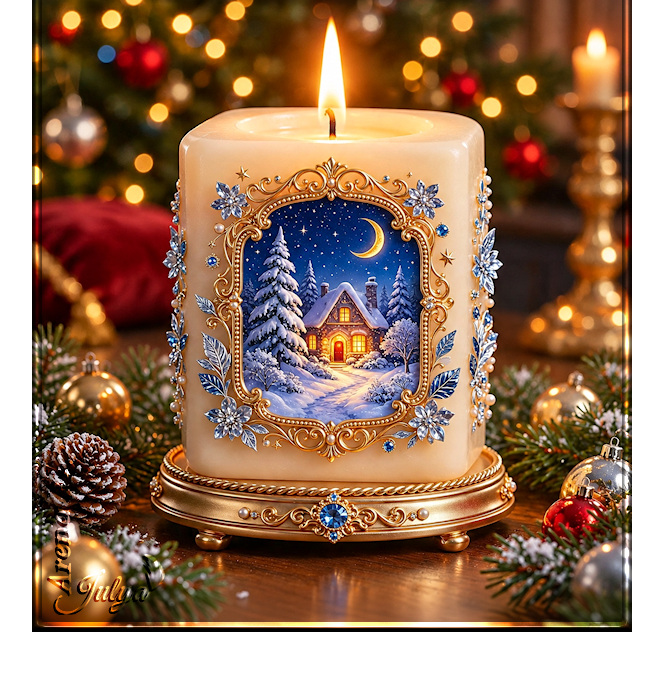
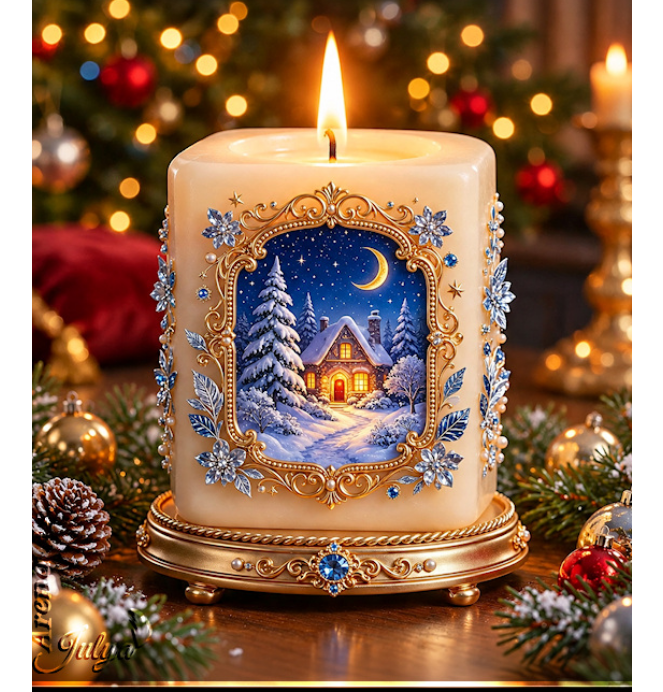
Before and after one commit to 3petitesplumes-julya/blogger, a plain HTML site: page xmas/countdown/count.html in a window 1280 px wide. Shown: the part 168-860 px from the top of the page, without its empty margins (308-971 px from the left). Before the commit the page ends 800 px from the top, so only its background shows below. Drawn offline with Linux system fonts and the light colour scheme.

Commit message:
Refactor countdown HTML structure and styles
Updated countdown HTML for Christmas 2026 with improved layout and styles.

```diff
--- a/xmas/countdown/count.html
+++ b/xmas/countdown/count.html
@@ -23,7 +23,7 @@
 
         .container {
             width: 600px;
-            height: 800px;
+            height: 860px;
 			background-image: url('https://3petitesplumes-julya.github.io/blogger/xmas/countdown/fond.jpg');
             background-size: cover;
             background-position: center;
```
